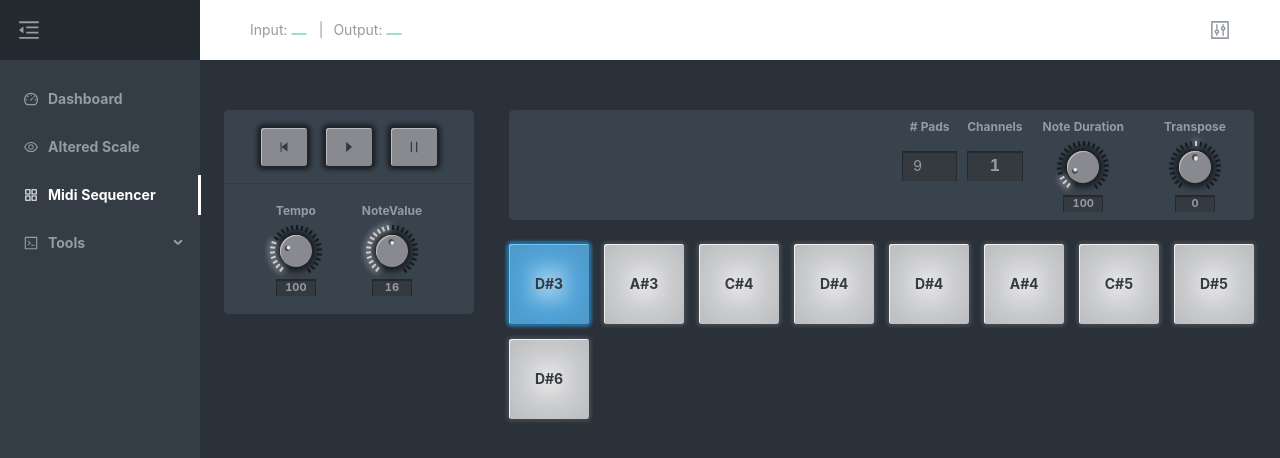
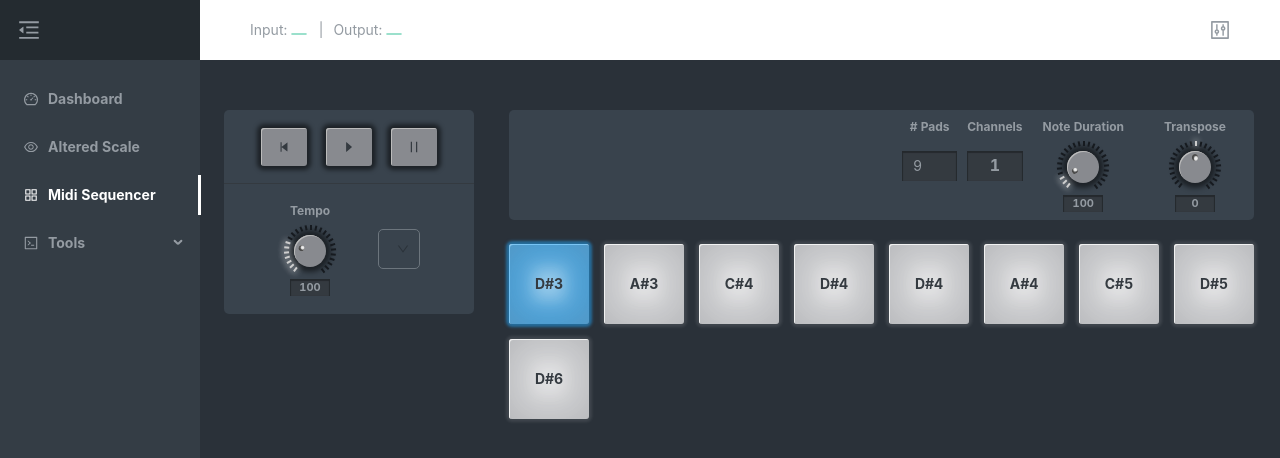
Before and after one commit to tedkx/midi-playground, a React app: page /midi-sequencer in a window 1280 px wide. Shown: the top 458 px of the page. Built offline with nearby package versions, Linux system fonts and the light colour scheme.

Commit message:
Made noteValue parameter a dropdown list

```diff
--- /dev/null
+++ b/src/assets/notes/index.js
@@ -0,0 +1,8 @@
+import Note1 from './note1';
+import Note2 from './note2';
+import Note4 from './note4';
+import Note8 from './note8';
+import Note16 from './note16';
+import Note32 from './note32';
+
+export { Note1, Note2, Note4, Note8, Note16, Note32 };
--- a/src/routes/MidiSequencer/GlobalControl/index.js
+++ b/src/routes/MidiSequencer/GlobalControl/index.js
@@ -1,12 +1,23 @@
 import React from 'react';
 import { Button, ParameterKnob } from 'components/KeyboardComponents';
-import { Card } from 'antd';
+import { Card, Select } from 'antd';
 import {
   CaretRightOutlined,
   PauseOutlined,
   StepBackwardOutlined,
 } from '@ant-design/icons';
 import { globalParameterData } from '../constants';
+
+import { Note1, Note2, Note4, Note8, Note16, Note32 } from 'assets/notes';
+
+const notesOptions = [
+  { label: <Note1 color="#EEE" />, value: 1 },
+  { label: <Note2 color="#EEE" />, value: 2 },
+  { label: <Note4 color="#EEE" />, value: 4 },
+  { label: <Note8 color="#EEE" />, value: 8 },
+  { label: <Note16 color="#EEE" />, value: 16 },
+  { label: <Note32 color="#EEE" />, value: 32 },
+];
 
 export const globalParametersArr = Object.keys(globalParameterData).map(
   key => ({
@@ -43,11 +54,13 @@ const MidiSequencerGlobalControl = ({
             onSetParameter={onSetParameter}
             value={parameters.bpm}
           />
-          <ParameterKnob
-            {...globalParameterData.noteValue}
-            name="noteValue"
-            onSetParameter={onSetParameter}
-            value={parameters.noteValue}
+          <Select
+            className="note-value-select"
+            dropdownClassName="note-value-select-list"
+            listHeight={280}
+            onSelect={value => onSetParameter('noteValue', value)}
+            options={notesOptions}
+            size="large"
           />
         </div>
       </Card>
--- a/src/routes/MidiSequencer/styles.less
+++ b/src/routes/MidiSequencer/styles.less
@@ -37,6 +37,11 @@
       &:last-child:after {
         border: none;
       }
+    }
+
+    .note-value-select .ant-select-selection-item svg {
+      margin-top: -3px;
+      transform: scale(0.6);
     }
   }
 
@@ -122,3 +127,20 @@
     width: 55px;
   }
 }
+
+.note-value-select-list {
+  .ant-select-item {
+    padding: 0px;
+    text-align: center;
+
+    .ant-select-item-option-content {
+      min-height: 44px;
+      display: flex;
+      align-items: center;
+      justify-content: center;
+    }
+  }
+  svg {
+    transform: scale(0.8);
+  }
+}
```
